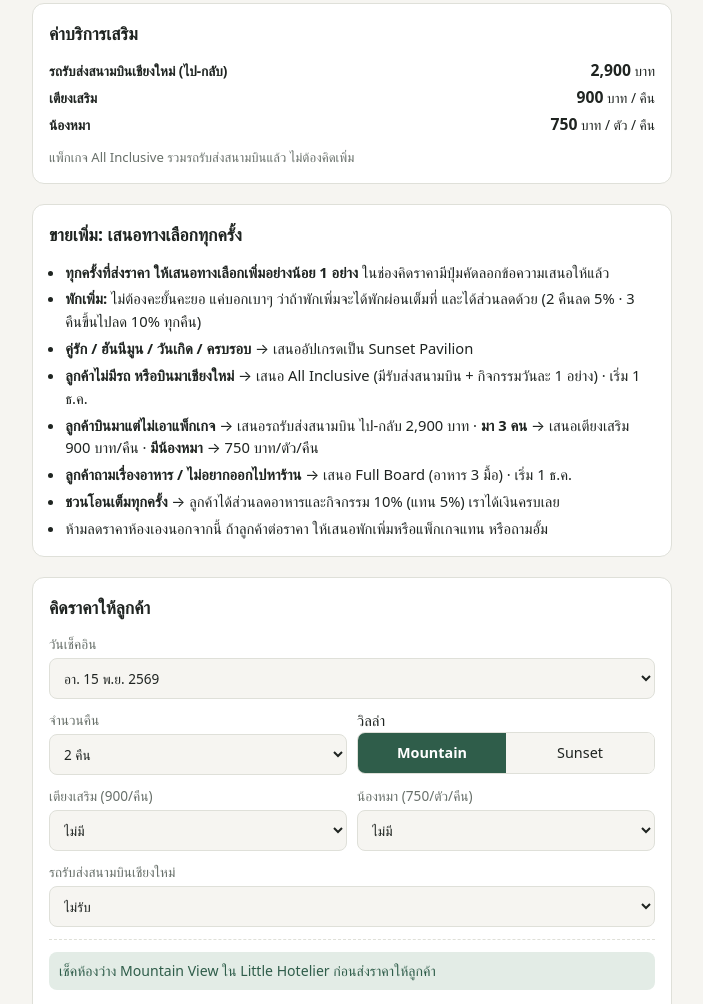
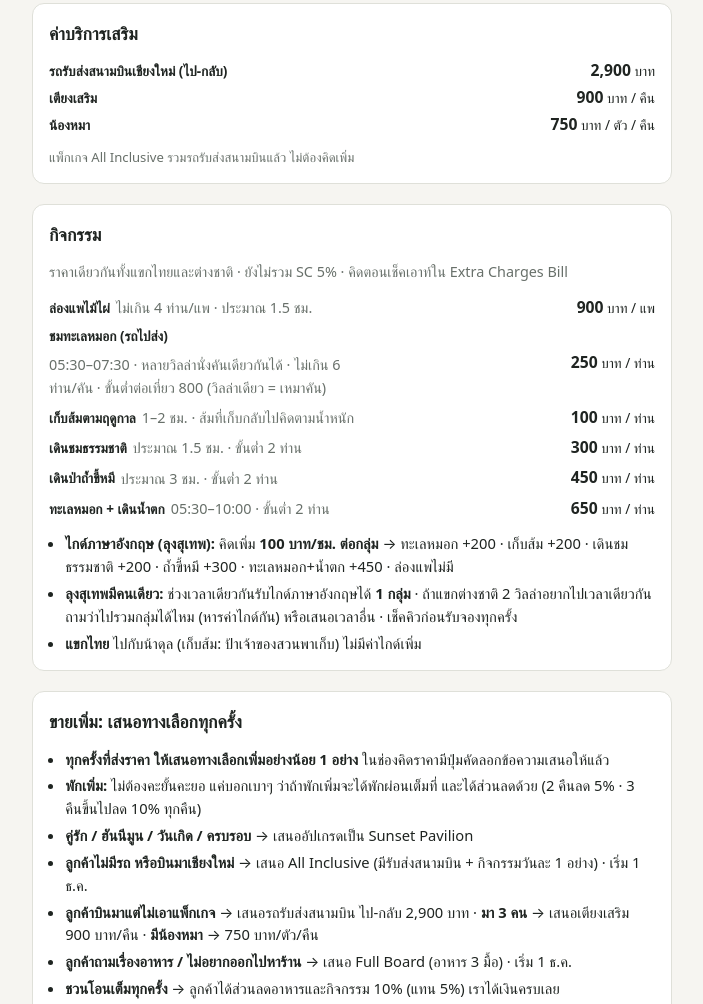
Before and after one commit to um27722/kongfang-rates, a plain HTML site: page index.html in a window 1280 px wide. Shown: the part 1555-2559 px from the top of the page, without its empty margins (288-991 px from the left). Drawn offline with Linux system fonts and the light colour scheme; a web font is replaced by a local one.

Commit message:
Add activity price list with English guide add-on
Co-Authored-By: Claude Opus 5.5 <noreply@anthropic.com>
Claude-Session: https://claude.ai/code/session_01B9Jv2YWN59NEeneTaYhjsg

```diff
--- a/index.html
+++ b/index.html
@@ -159,6 +159,24 @@ textarea.copybox{width:100%;font:inherit;font-size:.85rem;border:1px solid var(-
       <div class="v"><div class="vname">น้องหมา</div><div class="prices num"><b>750</b> บาท / ตัว / คืน</div></div>
     </div>
     <p class="foot" style="margin:0">แพ็กเกจ All Inclusive รวมรถรับส่งสนามบินแล้ว ไม่ต้องคิดเพิ่ม</p>
+  </section>
+
+  <section class="card" aria-labelledby="act-h">
+    <h2 id="act-h">กิจกรรม</h2>
+    <p class="sub" style="margin:0">ราคาเดียวกันทั้งแขกไทยและต่างชาติ · ยังไม่รวม SC 5% · คิดตอนเช็คเอาท์ใน Extra Charges Bill</p>
+    <div class="villas">
+      <div class="v"><div class="vname">ล่องแพไม้ไผ่<br><span class="sub" style="font-weight:400">ไม่เกิน 4 ท่าน/แพ · ประมาณ 1.5 ชม.</span></div><div class="prices num"><b>900</b> บาท / แพ</div></div>
+      <div class="v"><div class="vname">ชมทะเลหมอก (รถไปส่ง)<br><span class="sub" style="font-weight:400">05:30–07:30 · หลายวิลล่านั่งคันเดียวกันได้ · ไม่เกิน 6 ท่าน/คัน · ขั้นต่ำต่อเที่ยว 800 (วิลล่าเดียว = เหมาคัน)</span></div><div class="prices num"><b>250</b> บาท / ท่าน</div></div>
+      <div class="v"><div class="vname">เก็บส้มตามฤดูกาล<br><span class="sub" style="font-weight:400">1–2 ชม. · ส้มที่เก็บกลับไปคิดตามน้ำหนัก</span></div><div class="prices num"><b>100</b> บาท / ท่าน</div></div>
+      <div class="v"><div class="vname">เดินชมธรรมชาติ<br><span class="sub" style="font-weight:400">ประมาณ 1.5 ชม. · ขั้นต่ำ 2 ท่าน</span></div><div class="prices num"><b>300</b> บาท / ท่าน</div></div>
+      <div class="v"><div class="vname">เดินป่าถ้ำขี้หมี<br><span class="sub" style="font-weight:400">ประมาณ 3 ชม. · ขั้นต่ำ 2 ท่าน</span></div><div class="prices num"><b>450</b> บาท / ท่าน</div></div>
+      <div class="v"><div class="vname">ทะเลหมอก + เดินน้ำตก<br><span class="sub" style="font-weight:400">05:30–10:00 · ขั้นต่ำ 2 ท่าน</span></div><div class="prices num"><b>650</b> บาท / ท่าน</div></div>
+    </div>
+    <ul class="rules">
+      <li><b>ไกด์ภาษาอังกฤษ (ลุงสุเทพ):</b> คิดเพิ่ม <b>100 บาท/ชม. ต่อกลุ่ม</b> → ทะเลหมอก +200 · เก็บส้ม +200 · เดินชมธรรมชาติ +200 · ถ้ำขี้หมี +300 · ทะเลหมอก+น้ำตก +450 · ล่องแพไม่มี</li>
+      <li><b>ลุงสุเทพมีคนเดียว:</b> ช่วงเวลาเดียวกันรับไกด์ภาษาอังกฤษได้ <b>1 กลุ่ม</b> · ถ้าแขกต่างชาติ 2 วิลล่าอยากไปเวลาเดียวกัน ถามว่าไปรวมกลุ่มได้ไหม (หารค่าไกด์กัน) หรือเสนอเวลาอื่น · เช็คคิวก่อนรับจองทุกครั้ง</li>
+      <li><b>แขกไทย</b> ไปกับน้าดุล (เก็บส้ม: ป้าเจ้าของสวนพาเก็บ) ไม่มีค่าไกด์เพิ่ม</li>
+    </ul>
   </section>
 
   <section class="card" aria-labelledby="sell-h">
```
